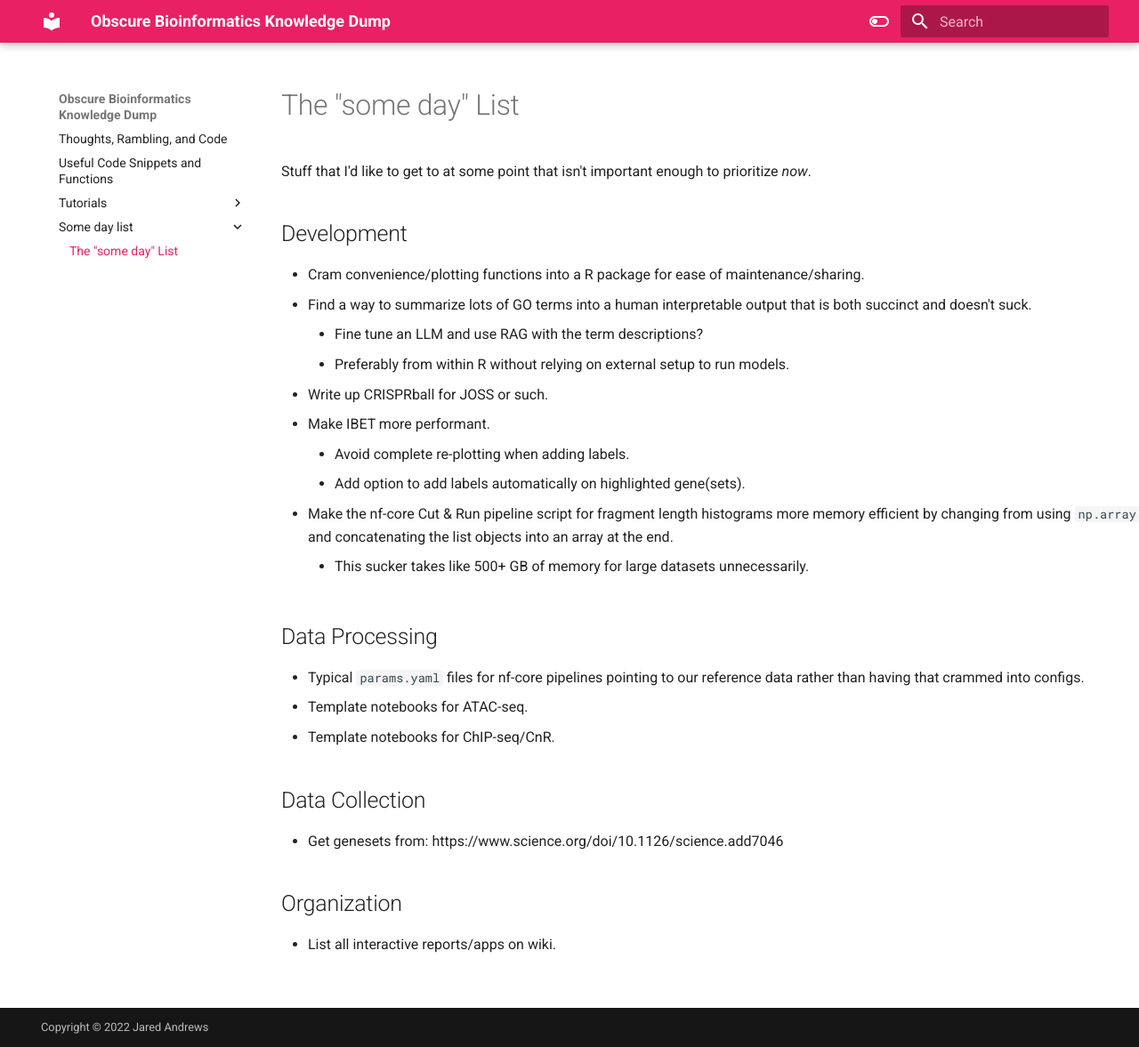
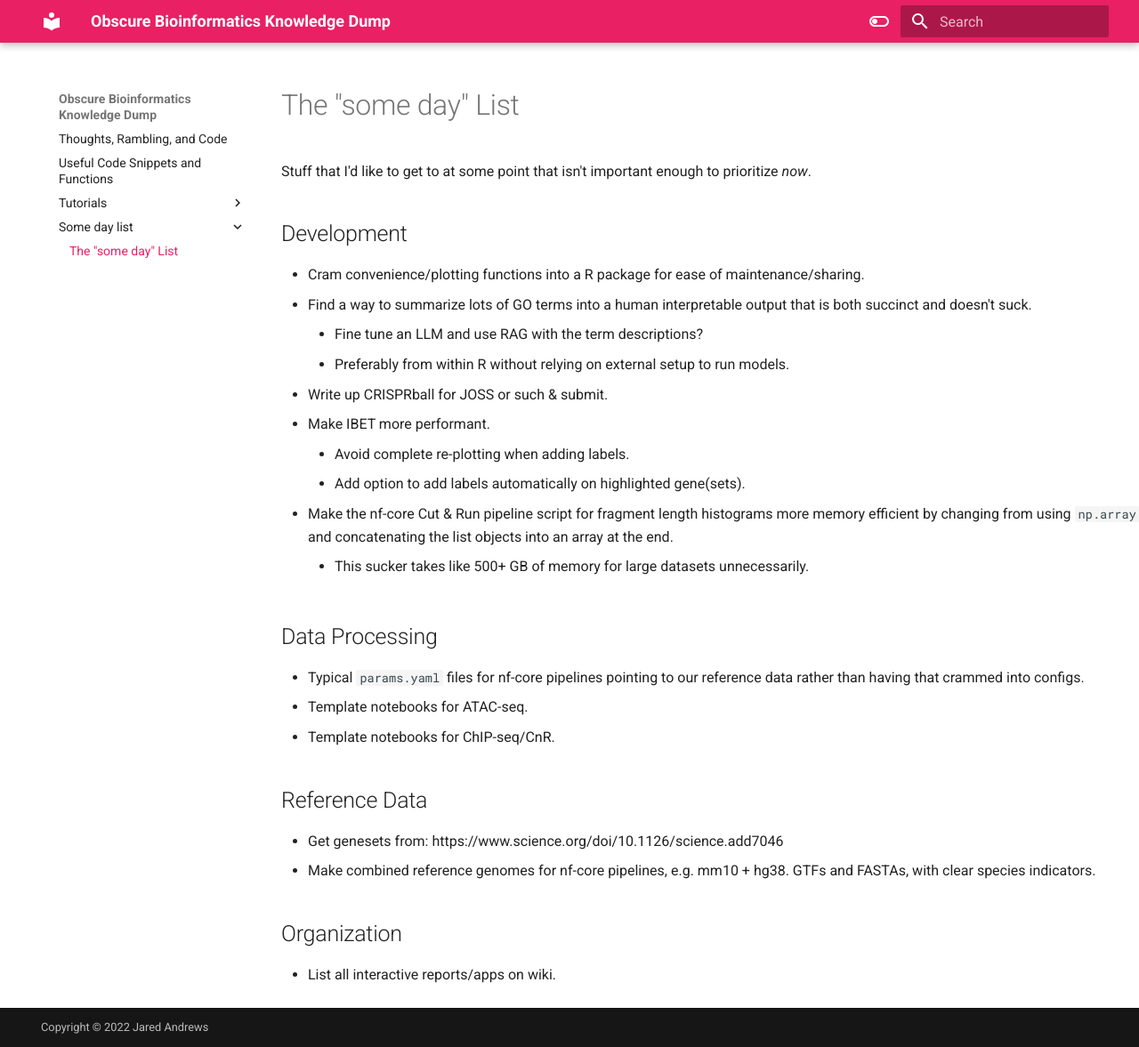
Before and after one commit to j-andrews7/KnowledgeDump, an MkDocs documentation site: the page built from docs/some_day_list/The_Some_Day_List.md, in a window 1280 px wide and 1177 px high. Shown: the whole window at 89% size. Built offline with MkDocs 1.6.1 and Material for MkDocs 9.7.7, drawn with Linux system fonts in a browser that asks for light colours.

Commit message:
combined refs

```diff
--- a/docs/some_day_list/The_Some_Day_List.md
+++ b/docs/some_day_list/The_Some_Day_List.md
@@ -7,7 +7,7 @@ Stuff that I'd like to get to at some point that isn't important enough to prior
 - Find a way to summarize lots of GO terms into a human interpretable output that is both succinct and doesn't suck.
 	- Fine tune an LLM and use RAG with the term descriptions?
 	- Preferably from within R without relying on external setup to run models.
-- Write up CRISPRball for JOSS or such.
+- Write up CRISPRball for JOSS or such & submit.
 - Make IBET more performant.
 	- Avoid complete re-plotting when adding labels.
 	- Add option to add labels automatically on highlighted gene(sets).
@@ -19,8 +19,8 @@ Stuff that I'd like to get to at some point that isn't important enough to prior
 - Template notebooks for ATAC-seq.
 - Template notebooks for ChIP-seq/CnR.
 
-## Data Collection
+## Reference Data
 - Get genesets from: https://www.science.org/doi/10.1126/science.add7046
-
+- Make combined reference genomes for nf-core pipelines, e.g. mm10 + hg38. GTFs and FASTAs, with clear species indicators.
 ## Organization
 - List all interactive reports/apps on wiki.
```
